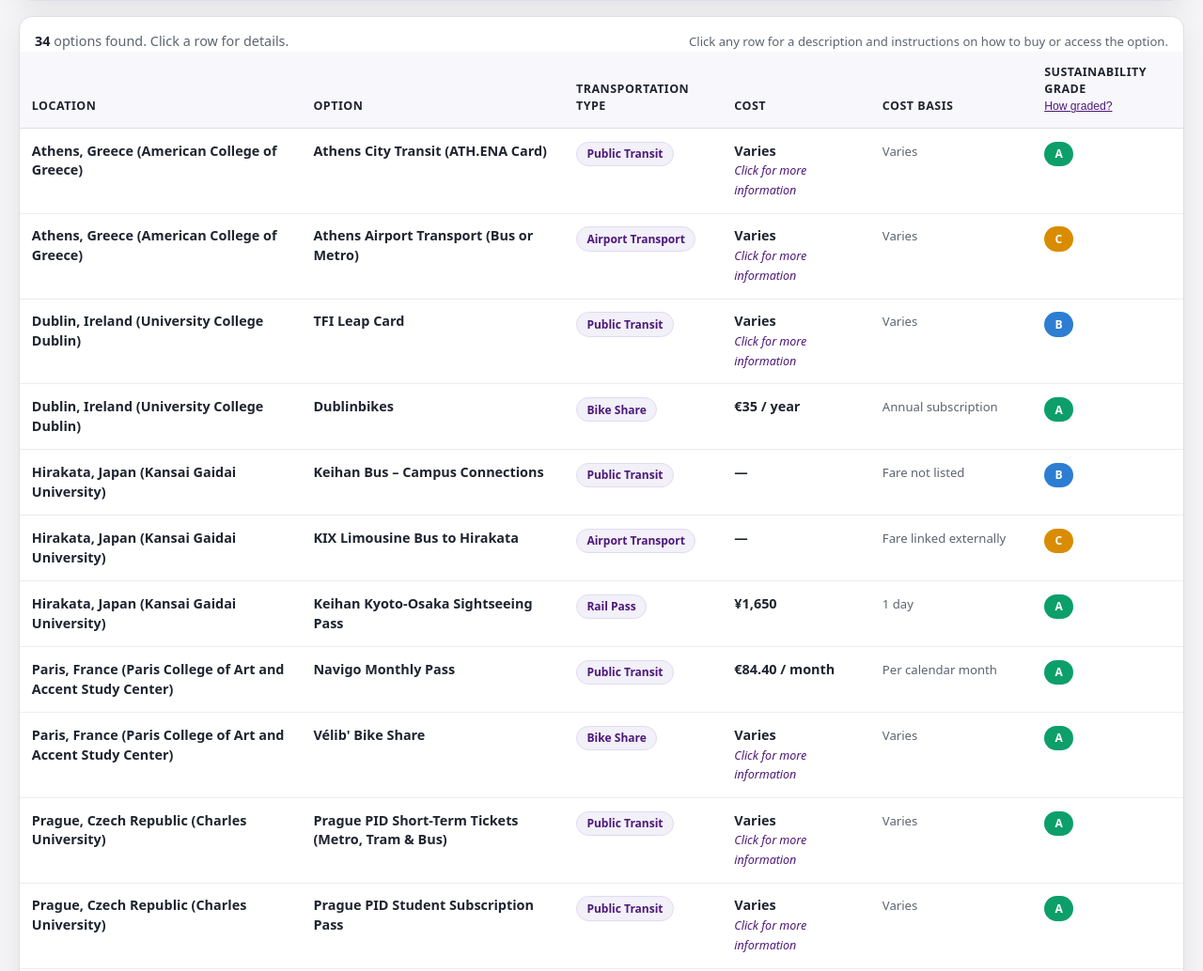
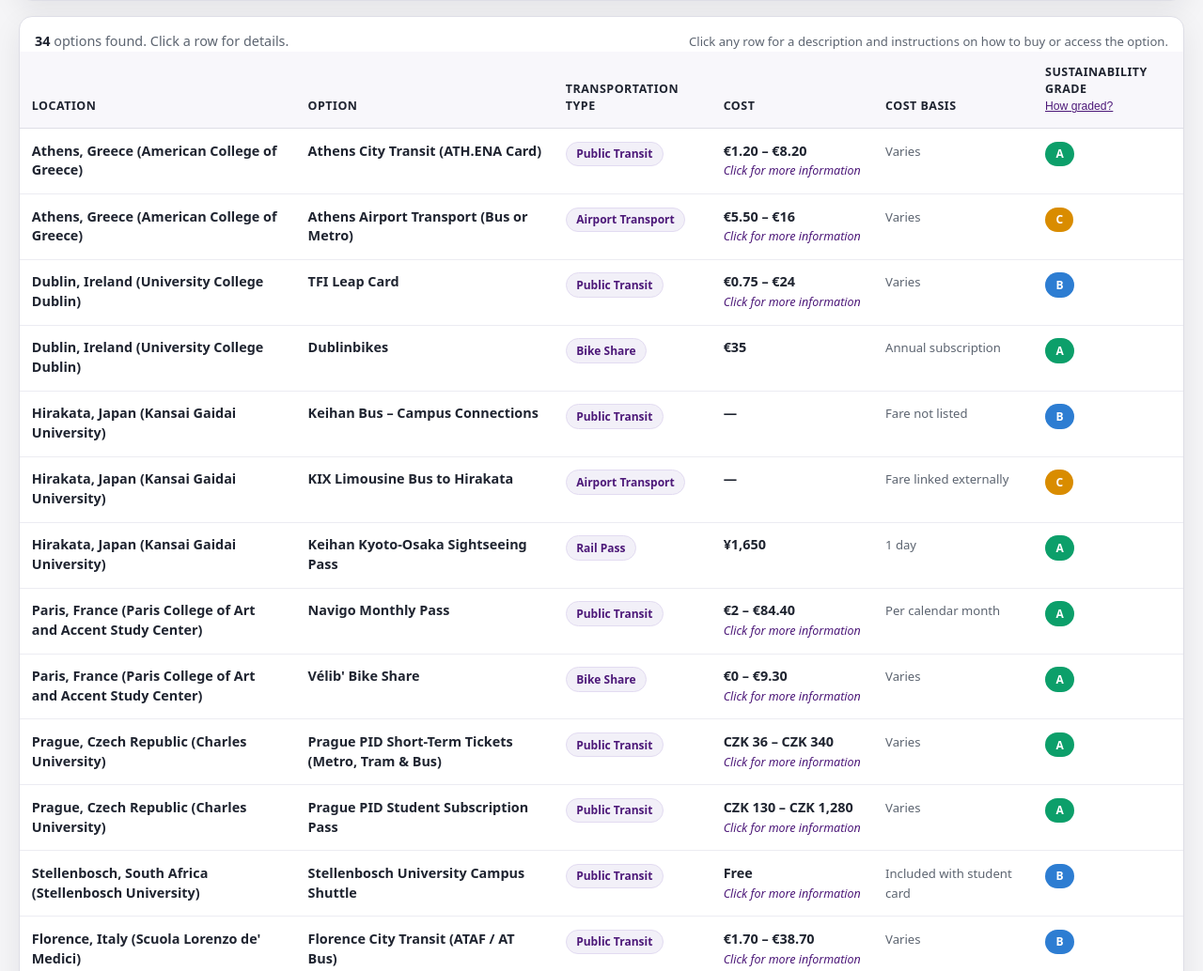
Before and after one commit to leahburcham/tcu-abroad-sustainability, a plain HTML site: page index.html in a window 1280 px wide. Shown: the part 861-1895 px from the top of the page at 94% size. Drawn offline with Linux system fonts and the light colour scheme.

Commit message:
feat: replace 'Varies' with parsed min–max cost range in table
Added costRange() helper that parses tiers[] and returns a formatted
low–high range string for the Cost column:

  Athens City Transit       €1.20 – €8.20
  Athens Airport            €5.50 – €16
  TFI Leap Dublin           €0.75 – €24
  Vélib' Paris              €0 – €9.30
  Prague short-term         CZK 36 – CZK 340
  Prague student pass       CZK 130 – CZK 1,280
  Rome ATAC                 €8.50 – €130
  London Bus & Tram         £1.75 – £66.50
  Sydney Opal Adult         AUD $9.65 – AUD $50
  Sydney Concession Opal    AUD $4.80 – AUD $25
  etc.

Handles: €/£/¥/$ symbols, CZK/AUD prefixes, 'from €X' entries, '/ month'
suffixes, 'Free' tiers, and unparseable values (falls back to cost_display).
'Click for more information' hint shown only when tiers.length > 1.

```diff
--- a/index.html
+++ b/index.html
@@ -1223,6 +1223,61 @@
   }
 
   // ================================================================
+  // COST RANGE HELPER
+  // Parses tiers and returns a "low – high" string for the Cost column.
+  // Falls back to cost_display when there are no parseable tiers.
+  // ================================================================
+  function costRange(row) {
+    if (!row.tiers || row.tiers.length === 0) return row.cost_display || "—";
+
+    // Extract a leading currency symbol/prefix and a numeric value from each tier
+    const parsed = [];
+    for (const t of row.tiers) {
+      const raw = t.cost || "";
+      // Skip non-numeric entries like "Free", "Opal rate", "Amount not listed…"
+      if (/^(free|opal|amount)/i.test(raw.trim())) {
+        if (/^free/i.test(raw.trim())) parsed.push({ sym: "", num: 0, raw: "Free" });
+        continue;
+      }
+      // Strip trailing descriptors like " / month", " / year", " / day"
+      const cleaned = raw.replace(/\s*\/\s*(month|year|day|week)\b.*/i, "").trim();
+      // Match: optional prefix (CZK, AUD) then optional symbol (€£¥$) then number
+      // e.g. "€1.20", "CZK 36", "AUD $19.30", "£1.75", "from €130.00", "€0.50–€3.00"
+      // For range costs like "€0.50–€3.00" use the lower bound
+      const m = cleaned.match(/^(?:from\s+)?(?:(CZK|AUD)\s+)?([€£¥$]?)\s*([\d,]+(?:\.\d+)?)/i);
+      if (m) {
+        const prefix = m[1] ? m[1] + " " + (m[2] || "") : "";  // "CZK " or "AUD $" or ""
+        const sym    = prefix || m[2];             // prefer prefix; fallback to symbol
+        const num    = parseFloat(m[3].replace(/,/g, ""));
+        parsed.push({ sym, num, raw: cleaned });
+      }
+    }
+
+    if (parsed.length === 0) return row.cost_display || "—";
+
+    // If every tier is Free
+    if (parsed.every(p => p.raw === "Free")) return "Free";
+
+    const nums = parsed.map(p => p.num);
+    const minN = Math.min(...nums);
+    const maxN = Math.max(...nums);
+
+    // Determine display symbol from first parseable tier
+    const sym = parsed[0].sym;
+
+    // Format a number: drop trailing .00 for clean integers, keep decimals otherwise
+    function fmt(n) {
+      return n % 1 === 0 ? n.toLocaleString() : n.toFixed(2);
+    }
+
+    if (minN === maxN) {
+      // All tiers the same price — just show it
+      return sym + fmt(minN);
+    }
+    return sym + fmt(minN) + " – " + sym + fmt(maxN);
+  }
+
+  // ================================================================
   // FILTER LOGIC
   // ================================================================
   function getFiltered() {
@@ -1271,8 +1326,8 @@
         <td><span class="option-name">${esc(row.option_name)}</span></td>
         <td><span class="pill pill-type">${esc(row.display_type)}</span></td>
         <td>
-          <span class="cost-display">${esc(row.cost_display)}</span>
-          ${row.cost_display === 'Varies' ? '<br><span class="varies-hint">Click for more information</span>' : ''}
+          <span class="cost-display">${esc(costRange(row))}</span>
+          ${(row.tiers && row.tiers.length > 1) ? '<br><span class="varies-hint">Click for more information</span>' : ''}
         </td>
         <td><span class="cost-basis-text">${esc(row.cost_basis)}</span></td>
         <td><span class="pill grade-badge grade-${esc(row.grade)}">${esc(row.grade)}</span></td>
```
